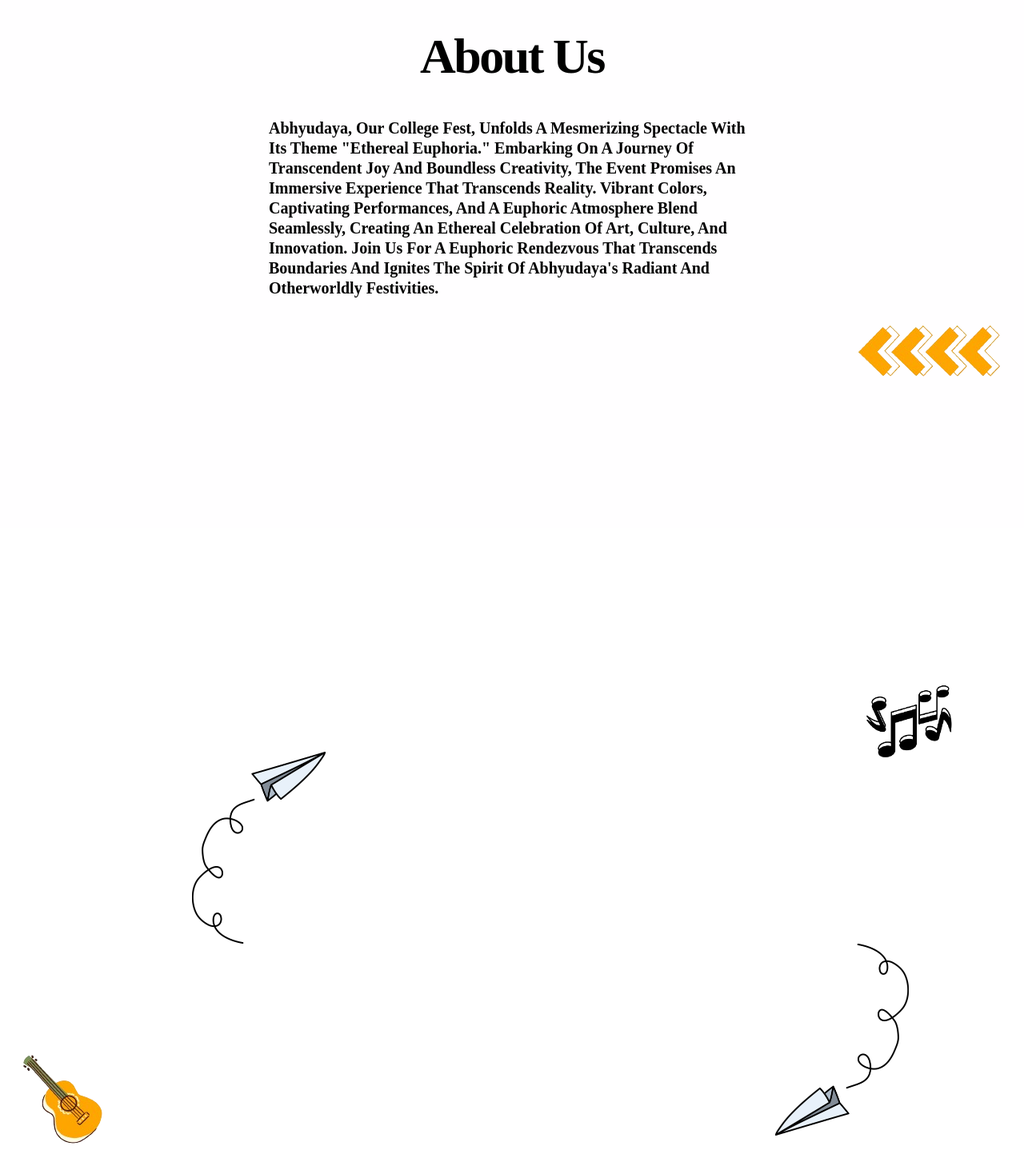
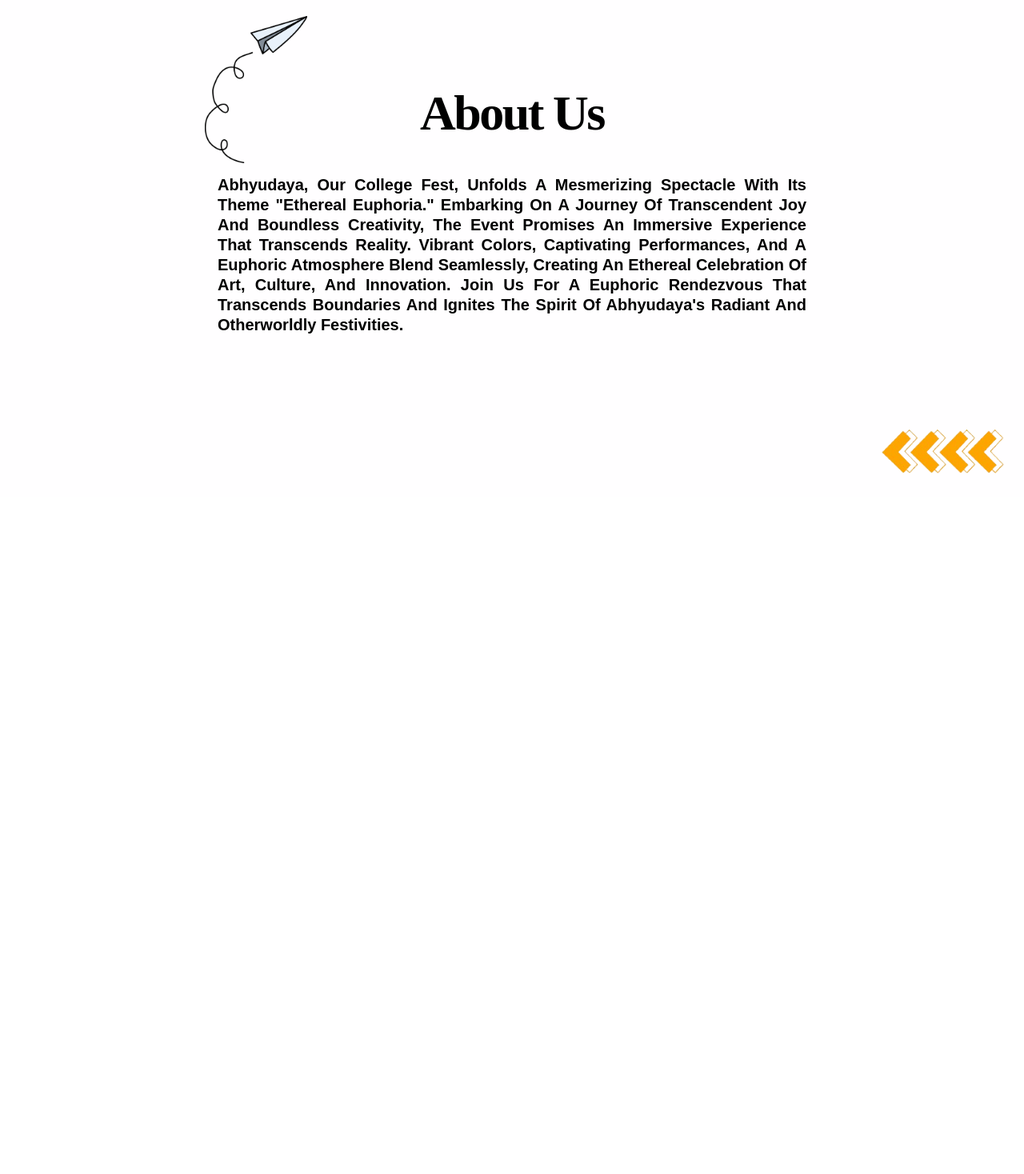
Before and after one commit to madhurgaur/abhyudayafest, a React (Create React App) app: page / in a window 1280 px wide. Shown: the part 972-2440 px from the top of the page at 80% size. After the commit the page ends 1594 px from the top, so only its background shows below. Built offline with nearby package versions, Linux system fonts and the light colour scheme.

Commit message:
Help given

```diff
--- a/src/App.css
+++ b/src/App.css
@@ -1,4 +1,4 @@
-*{
+* {
     box-sizing: border-box;
     padding: 0;
     margin: 0;
@@ -7,13 +7,14 @@
 
 }
 
-body{
+body {
     background-color: #ffffff;
     scroll-behavior: smooth;
     width: 100vw;
+    overflow-x: hidden;
 }
 
-.fest__pageA{
+.fest__pageA {
     background-image: url('./Assets/djBack.JPG');
     background-size: cover;
     /* background-size: 100% 100%; */
--- a/src/components/HomePage/About/About.jsx
+++ b/src/components/HomePage/About/About.jsx
@@ -8,46 +8,44 @@ import plane from '../../../Assets/paper-plane-clipart-xl.png';
 // import { useEffect } from 'react'
 import gsap from 'gsap'
 const About = () => {
-  useEffect(function (){
-    const tl=gsap.timeline();
-    tl.from('.plane1',{
-      y:50,
-      x:-45,
-      delay:1,
-      opacity:1,
+  useEffect(function () {
+    const tl = gsap.timeline();
+    tl.from('.plane1', {
+      y: 50,
+      x: -45,
+      delay: 1,
+      opacity: 1,
 
 
     })
   })
   return (
 
-
-
     <>
       <div className='fest__about'>
         <div className='fest__about-container'>
           <div className='a1'>
-         <img  src={arrowL} alt='arrowr\R'/>
+            <img src={arrowL} alt='arrowr\R' />
           </div>
           <div className='content'>
             <h1>About Us</h1>
-        <text>Abhyudaya, our college fest, unfolds a mesmerizing spectacle with its theme "Ethereal Euphoria." Embarking on a journey of transcendent joy and boundless creativity, the event promises an immersive experience that transcends reality. Vibrant colors, captivating performances, and a euphoric atmosphere blend seamlessly, creating an ethereal celebration of art, culture, and innovation. Join us for a euphoric rendezvous that transcends boundaries and ignites the spirit of Abhyudaya's radiant and otherworldly festivities.</text>
+            <p>Abhyudaya, our college fest, unfolds a mesmerizing spectacle with its theme "Ethereal Euphoria." Embarking on a journey of transcendent joy and boundless creativity, the event promises an immersive experience that transcends reality. Vibrant colors, captivating performances, and a euphoric atmosphere blend seamlessly, creating an ethereal celebration of art, culture, and innovation. Join us for a euphoric rendezvous that transcends boundaries and ignites the spirit of Abhyudaya's radiant and otherworldly festivities.</p>
           </div>
           <div className='a2'>
-      <img  src={arrowL} alt='ar2'/>
+            <img src={arrowL} alt='ar2' />
           </div>
-      <div className='guitar'>
+          {/* <div className='guitar'>
             <img src={guitar} alt='guitar' />
-      </div>
+          </div> */}
           <div className='music'>
-      <img  src={music} alt='music'/>
+            <img src={music} alt='music' />
           </div>
           <div className='plane1'>
-       <img src={plane}/>
+            <img src={plane} />
           </div>
-      <div className='plane2'>
-      <img src={plane}/>
-     </div>
+          {/* <div className='plane2'>
+            <img src={plane} />
+          </div> */}
         </div>
 
 
--- a/src/components/HomePage/About/about.css
+++ b/src/components/HomePage/About/about.css
@@ -1,6 +1,6 @@
-.fest__about{
+.fest__about {
 
-    height: 100vh;
+    /* height: 100vh; */
     width: 100vw;
     background-color: rgb(255, 254, 255);
     /* overflow-x: hidden; */
@@ -8,29 +8,36 @@
 }
 
 .fest__about-container {
+    /* height: 100%; */
+    /* width: 80%; */
+    margin: auto;
     display: flex;
     flex-direction: column;
     position: relative;
 }
-.a1{
+
+.a1 {
     /* width: 15rem; */
     /* height:12.5rem;  */
     /* display: inline; */
+    width: 15%;
     display: flex;
 }
-.a1 img{
+
+.a1 img {
     /* height: 130%; */
-    /* width:90%; */
+    width: 100%;
     scale: -1;
 
 }
-.content{
+
+.content {
     display: flex;
     flex-direction: column;
     justify-content: center;
     align-items: center;
-    width: 50%;
-    margin: auto;
+    width: 60%;
+    margin: 7vw auto;
     /* max-width: 60rem;
     min-height: 30rem; */
     /* margin: 2rem 3rem; */
@@ -41,7 +48,7 @@
 
 }
 
-.content h1{
+.content h1 {
     font-family: "Salsa", cursive;
     color: #000000;
     font-weight: 800;
@@ -50,22 +57,22 @@
     letter-spacing: -0.04em;
 
 }
-.content text{
-    font-family: "Salsa", cursive;
+
+.content p {
     font-weight: bolder;
     font-style: normal;
     font-size: 20px;
     line-height: 25px;
     text-transform: capitalize;
     margin: 0 1rem;
+    text-align: justify;
+    font-family: Arial, Helvetica, sans-serif;
     cursor: pointer;
     color: #000000;
-    /* border: 2px dashed grey; */
-    /* padding: 4rem; */
 }
 
 
-text ::before{
+p ::before {
     content: "";
     z-index: -2;
     position: absolute;
@@ -79,7 +86,7 @@ text ::before{
     background: red;
 }
 
-text ::after {
+p ::after {
     z-index: -1;
     content: "";
     position: absolute;
@@ -92,71 +99,69 @@ text ::after {
 }
 
 
-.a2{
+.a2 {
+    width: 100%;
     display: flex;
     justify-content: flex-end;
-   align-items: flex-start;
-   /* position: absolute; */
-   /* top: 16rem; */
-   /* right: 0; */
+}
 
- }
- .a2 img{
-     height: 100%;
+.a2 img {
+    width: 15%;
     /* width:auto; */
     /* scale: 2; */
     /* height: 20rem; */
-
 }
 
- .guitar{
+.guitar {
     position: absolute;
-    top:160vh;
-    margin-left: -7rem;
+    /* top: 160vh; */
+    /* margin-left: -7rem; */
 }
 
- .guitar img{
+.guitar img {
     width: auto;
     height: 100%;
 }
 
- .music{
+.music {
     position: absolute;
-    right: 0;
-    top: 95vh;
+    right: 2rem;
+    top: 2rem;
+    width: 12%;
+}
+
+.music img {
+    width: 100%;
+    /* padding: 2rem; */
+    /* scale: 0.6; */
+    /* margin-right: -5rem; */
+}
+
+.plane1 {
+    position: absolute;
+    /* height: 200px; */
+    width: 10%;
+    top: 10rem;
+
+    left: 20%;
+}
+
+.plane1 img {
+    width: 100%;
+    /* height: 15rem; */
+}
+
+.plane2 {
+    /* height: 20rem; */
+    /* width: 30rem; */
+    /* position: absolute;  */
+    /* top: 155vh; */
+    /* right: 9rem; */
+    rotate: 180deg;
 
 }
 
- .music img{
-    /* padding: 2rem; */
-    scale: 0.6;
-    margin-right: -5rem;
+.plane2 img {
+    /* width: auto; */
+    /* height: 15rem; */
 }
-
- .plane1{
-    height: 20rem;
-    width: 30rem;
-    position: absolute;
-    top: 135vh;
-    left: 15rem;
-}
-
-.plane1 img{
-    width: auto;
-    height: 15rem;
-}
-
-.plane2{
-    height: 20rem;
-    width: 30rem;
-    position: absolute;
-    top: 155vh;
-    right: 9rem;
-    rotate: 180deg ;
-
-}
-
-.plane2 img{
-    width: auto;
-    height: 15rem;
-}
--- a/src/components/HomePage/Header/Header.css
+++ b/src/components/HomePage/Header/Header.css
@@ -15,7 +15,7 @@
 }
 .fest__header-image img{
     display: flex;
-    height: 80%;
+    /* height: 80%; */
     width: 80%;
 }
 
```
Also changed, not shown: src/Assets/musicEle.png, 1 other file (tests, documents, lock files or other folders). Lines whose indentation alone changed are shown as unchanged.
